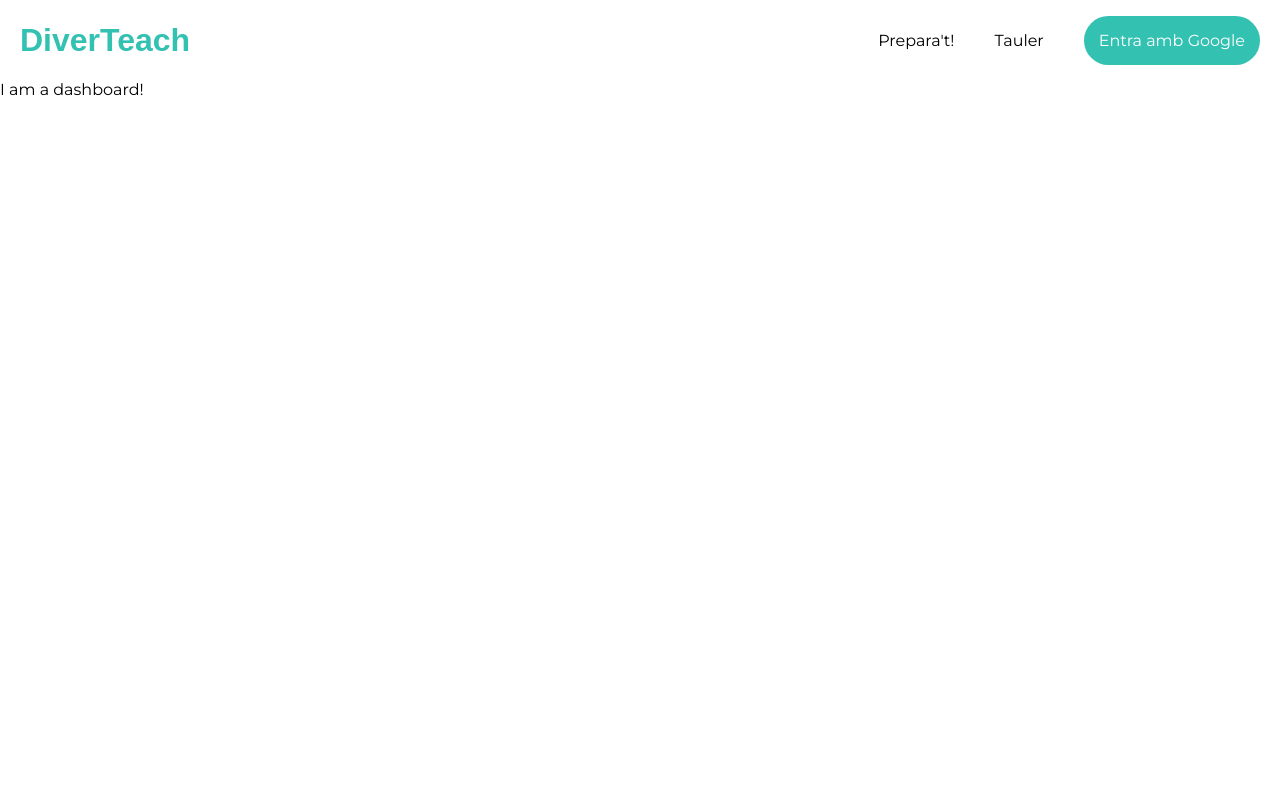
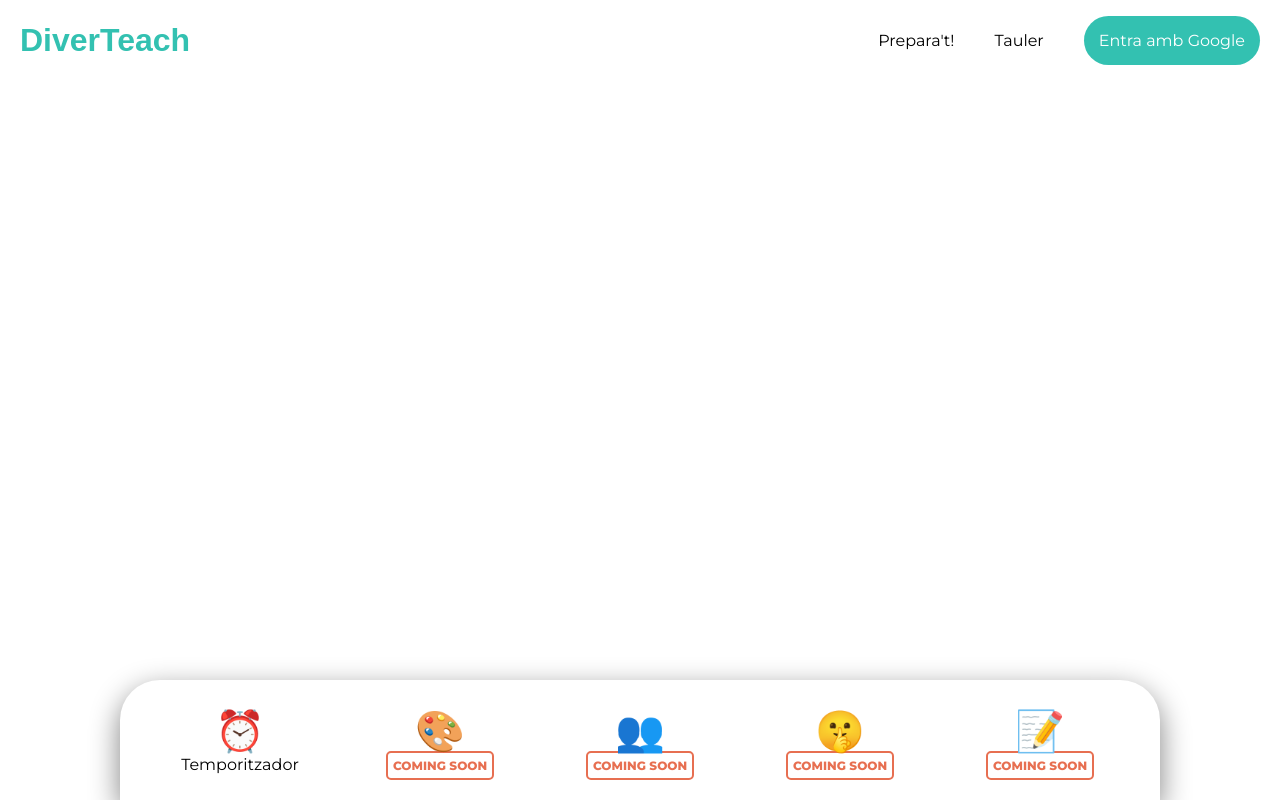
Before and after one commit to ArnoldGee/diverteach, a React (Create React App) app: page /dashboard in a window 1280 px wide. Built offline with nearby package versions, Linux system fonts and the light colour scheme; a web font is replaced by a local one.

Commit message:
✨Added a menu bar for the dashboard with CSS animations

```diff
--- a/src/App.scss
+++ b/src/App.scss
@@ -4,11 +4,14 @@
 
 body {
   font-family: $text-font;
+
+  margin: 0px;
+  font-size: 16px;
+}
+* {
   box-sizing:border-box;
   -moz-box-sizing: border-box;
   -webkit-box-sizing: border-box;
-  margin: 0px;
-  font-size: 16px;
 }
 a {
   color: inherit;
--- /dev/null
+++ b/src/components/dashboard-menu/dashboard-menu.component.jsx
@@ -0,0 +1,32 @@
+import React from 'react';
+
+import InfoLabel from '../info-label/info-label.component'
+
+import './dashboard-menu.styles.scss'
+
+const DashboardMenu = () => (
+  <div className="dashboard-menu">
+    <div className="dashboard-item">
+      <div className="dashboard-icon"><span role="img" aria-label="">⏰</span></div>
+      <div className="dashboard-description">Temporitzador</div>
+    </div>
+    <div className="dashboard-item">
+      <div className="dashboard-icon"><span role="img" aria-label="">🎨</span></div>
+      <div className="dashboard-description">{/*Pissarra*/} <InfoLabel /></div>
+    </div>
+    <div className="dashboard-item">
+      <div className="dashboard-icon"><span role="img" aria-label="">👥</span></div>
+      <div className="dashboard-description">{/*Creador de grups*/}<InfoLabel /></div>
+    </div>
+    <div className="dashboard-item">
+      <div className="dashboard-icon"><span role="img" aria-label="">🤫</span></div>
+      <div className="dashboard-description">{/*Silenci*/}<InfoLabel/></div>
+    </div>
+    <div className="dashboard-item">
+      <div className="dashboard-icon"><span role="img" aria-label="">📝</span></div>
+      <div className="dashboard-description">{/*Notes*/}<InfoLabel/></div>
+    </div>
+  </div>
+)
+
+export default DashboardMenu;
--- /dev/null
+++ b/src/components/dashboard-menu/dashboard-menu.styles.scss
@@ -0,0 +1,60 @@
+@import "../../design/variables";
+
+.dashboard-menu {
+
+  position: fixed;
+  bottom: 0px;
+  left: 50%;
+  transform: translate(-50%, 100%);
+
+  height: 120px;
+  padding: 20px;
+  border-radius: 40px 40px 0 0;
+  box-shadow: 0px 10px 30px  grey;
+
+  display: flex;
+  justify-content: center;
+  align-items: center;
+
+  animation: dashboard-appear 0.8s ease-out 0s forwards;
+  .dashboard-item {
+    width: 200px;
+    text-align: center;
+    cursor: pointer;
+    &:hover {
+      .dashboard-icon{
+        animation: magnify-icon 0.3s ease-out 0s forwards;
+      }
+    }
+  }
+  .dashboard-icon {
+    font-size: 40px;
+    transform: scale(1.5);
+    animation: magnify-icon-out 0.3s ease-out 0s forwards;
+  }
+
+}
+
+// Dashboard appear animation
+
+@keyframes dashboard-appear {
+
+
+  100% {
+    transform: translate(-50%, 0%)
+  }
+}
+@keyframes magnify-icon {
+  0% {
+    transform: scale(1);
+  }
+  100% {
+    transform: scale(1.5);
+  }
+}
+@keyframes magnify-icon-out {
+
+  100% {
+    transform: scale(1);
+  }
+}
--- a/src/components/info-label/info-label.styles.scss
+++ b/src/components/info-label/info-label.styles.scss
@@ -2,7 +2,7 @@
 
 .info-label {
   color: white;
-  padding: 10px;
+  padding: 5px;
   font-size: 12px;
   font-weight: 800;
   border-radius: 5px;
--- a/src/pages/dashboard/dashboard.component.jsx
+++ b/src/pages/dashboard/dashboard.component.jsx
@@ -1,6 +1,13 @@
 import React from 'react'
+
+import DashboardMenu from '../../components/dashboard-menu/dashboard-menu.component'
+
 import './dashboard.styles.scss'
 
-const Dashboard = () => (<div className="dashboard">I am a dashboard!</div>)
+const Dashboard = () => (
+<div className="dashboard">
+  <DashboardMenu />
+</div>
+)
 
 export default Dashboard;
--- a/src/pages/landing-page/landing-page.component.jsx
+++ b/src/pages/landing-page/landing-page.component.jsx
@@ -133,7 +133,7 @@ const LandingPage = () => (
             alt=""
           />
           <h3>
-            Carla{' '}
+            Carla
             <span role="img" aria-label="">
               👩🏻‍🎨
             </span>
--- a/src/pages/landing-page/landing-page.styles.scss
+++ b/src/pages/landing-page/landing-page.styles.scss
@@ -62,6 +62,7 @@
       justify-content: center;
       align-items: center;
       .team-card {
+        align-self: stretch;
         border-radius: 1em;
         padding: 20px;
         margin: 20px;
```
